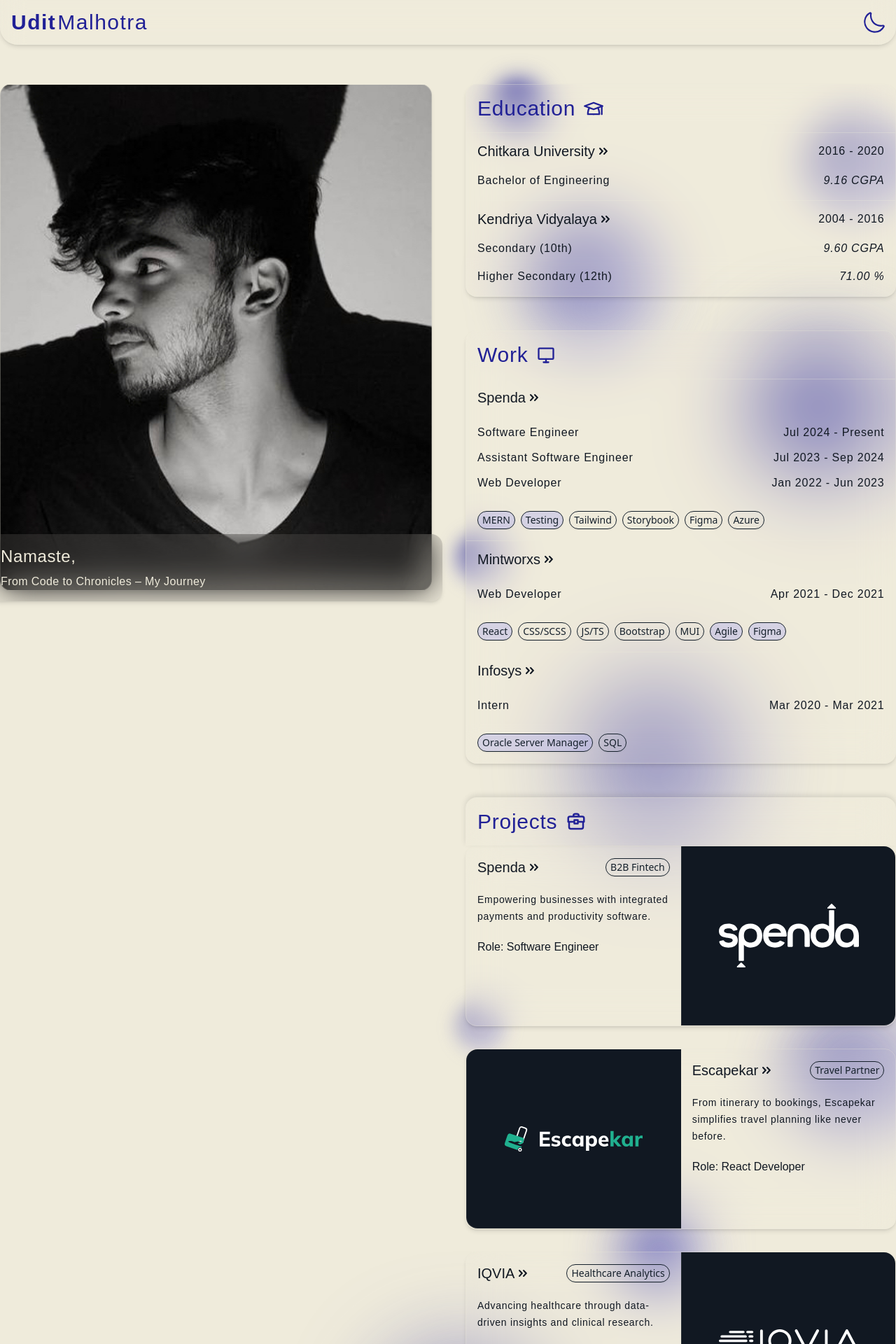
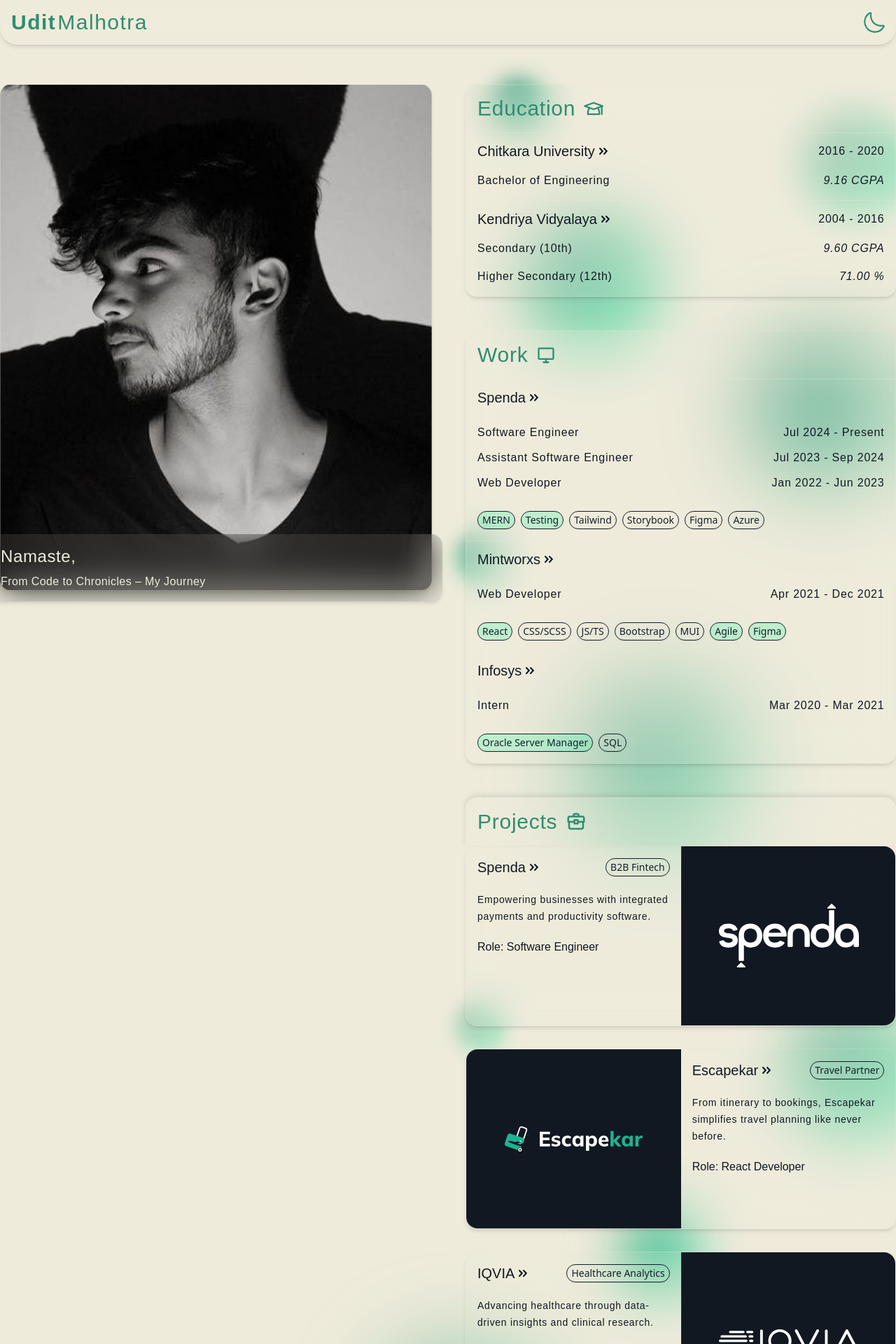
Before and after one commit to uditmalhotraa/udit-portfolio, a React (Vite) app: page /#/ in a window 1280 px wide. Shown: the top 1920 px of the page at 70% size. Built offline with nearby package versions, Linux system fonts and the light colour scheme.

Commit message:
Accent colour update

```diff
--- a/src/components/Chip.tsx
+++ b/src/components/Chip.tsx
@@ -9,7 +9,7 @@ const Chip = (props: ChipProps) => {
   return (
     <div
       className={`rounded-full border border-gray dark:border-cream py-0.5 px-1.5 text-center text-sm font-light transition-all shadow-sm text-gray dark:text-cream ${
-        type === "filled" ? "bg-accent-dark/40 dark:bg-accent-light/40" : "bg-transparent"
+        type === "filled" ? "bg-accent-dark/20 dark:bg-accent-light/70" : "bg-transparent"
       }`}
     >
       {text}
--- a/src/screens/Landing.jsx
+++ b/src/screens/Landing.jsx
@@ -108,21 +108,21 @@ export const Landing = () => {
                 <div
                   style={{
                     background:
-                      "radial-gradient(circle at 33% 33%, #21219660, #AFAFED60)",
+                      "radial-gradient(circle at 33% 33%, #2f8d7260, #00ffa260)",
                   }}
                   className="z-0 absolute top-10 -right-4 w-[150px] h-[150px] rounded-full blur-lg"
                 ></div>
                 <div
                   style={{
                     background:
-                      "radial-gradient(circle at 33% 33%, #212196, #AFAFED60)",
+                      "radial-gradient(circle at 33% 33%, #2f8d72, #00ffa260)",
                   }}
                   className="z-0 absolute -top-2 left-10 w-[75px] h-[75px] rounded-full blur-lg"
                 ></div>
                 <div
                   style={{
                     background:
-                      "radial-gradient(circle at 33% 33%, #21219680, #AFAFED80)",
+                      "radial-gradient(circle at 33% 33%, #2f8d7280, #00ffa280)",
                   }}
                   className="z-0 absolute -bottom-5 -left-20 lg:left-20 lg:-bottom-20 w-[200px] h-[200px] rounded-full blur-2xl animate-spin lg:animate-none"
                 ></div>
@@ -140,7 +140,7 @@ export const Landing = () => {
                     return (
                       <div
                         key={educationData.educationIndex}
-                        className={`flex flex-col border-t border-cream/30 dark:border-gray/30 pt-3 dark:hover:bg-accent-dark/5 hover:bg-accent-light/5 px-4 pb-4 ${isLast? "!rounded-b-2xl" : "rounded-b-none"}`}
+                        className={`flex flex-col border-t border-cream/30 dark:border-gray/30 pt-3 dark:hover:bg-accent-dark/10 hover:bg-accent-light/10 px-4 pb-4 ${isLast? "!rounded-b-2xl" : "rounded-b-none"}`}
                       >
                         <div className="flex flex-row justify-between items-center w-full">
                           <a
@@ -178,21 +178,21 @@ export const Landing = () => {
                 <div
                   style={{
                     background:
-                      "radial-gradient(circle at 33% 33%, #21219690, #AFAFED50)",
+                      "radial-gradient(circle at 33% 33%, #2f8d7290, #00ffa250)",
                   }}
                   className="z-0 absolute top-10 lg:top-72 -left-4 w-[75px] h-[75px] rounded-full blur-md"
                 ></div>
                 <div
                   style={{
                     background:
-                      "radial-gradient(circle at 33% 33%, #212196, #AFAFED50)",
+                      "radial-gradient(circle at 33% 33%, #2f8d72, #00ffa250)",
                   }}
                   className="z-0 absolute -top-5 lg:top-5 -right-20 lg:right-0 w-[200px] h-[200px] rounded-full blur-3xl"
                 ></div>
                 <div
                   style={{
                     background:
-                      "radial-gradient(circle at 33% 33%, #21219690, #AFAFED50)",
+                      "radial-gradient(circle at 33% 33%, #2f8d7290, #00ffa250)",
                   }}
                   className="z-0 absolute -bottom-32 right-10 lg:right-52 w-[250px] h-[250px] rounded-full blur-3xl animate-spin lg:animate-none"
                 ></div>
@@ -210,7 +210,7 @@ export const Landing = () => {
                     return (
                     <div
                       key={workData.workIndex}
-                      className={`flex flex-col border-t border-cream/30 dark:border-gray/30 pt-3 bg-black/0 dark:hover:bg-accent-dark/5 hover:bg-accent-light/5 pb-4 px-4 ${isLast? "!rounded-b-2xl" : "rounded-b-none"}`}
+                      className={`flex flex-col border-t border-cream/30 dark:border-gray/30 pt-3 bg-black/0 dark:hover:bg-accent-dark/10 hover:bg-accent-light/10 pb-4 px-4 ${isLast? "!rounded-b-2xl" : "rounded-b-none"}`}
                     >
                       <a
                         className="font-poppins group inline-flex gap-[6px] items-center w-fit mb-3 text-xl font-medium text-darkgray dark:text-cream hover:text-accent-light dark:hover:text-accent-dark"
@@ -258,28 +258,28 @@ export const Landing = () => {
                 <div
                   style={{
                     background:
-                      "radial-gradient(circle at 33% 33%, #21219650, #AFAFED50)",
+                      "radial-gradient(circle at 33% 33%, #2f8d7250, #00ffa250)",
                   }}
                   className="z-0 absolute top-[32%] -left-4 w-[75px] h-[75px] rounded-full blur-md"
                 ></div>
                 <div
                   style={{
                     background:
-                      "radial-gradient(circle at 33% 33%, #21219670, #AFAFED70)",
+                      "radial-gradient(circle at 33% 33%, #2f8d7270, #00ffa270)",
                   }}
                   className="z-0 absolute top-72 -right-20 lg:-right-10 w-[200px] h-[200px] rounded-full blur-2xl animate-spin lg:animate-none"
                 ></div>
                 <div
                   style={{
                     background:
-                      "radial-gradient(circle at 33% 33%, #212196, #AFAFED)",
+                      "radial-gradient(circle at 33% 33%, #2f8d72, #00ffa2)",
                   }}
                   className="z-0 absolute bottom-96 lg:bottom-52 right-32 lg:right-72 w-[100px] h-[100px] rounded-full blur-2xl"
                 ></div>
                 <div
                   style={{
                     background:
-                      "radial-gradient(circle at 33% 33%, #21219690, #AFAFED50)",
+                      "radial-gradient(circle at 33% 33%, #2f8d7290, #00ffa250)",
                   }}
                   className="z-0 absolute -bottom-32 -left-32 w-[250px] h-[250px] rounded-full blur-3xl"
                 ></div>
@@ -295,7 +295,7 @@ export const Landing = () => {
                   {projectsData.map((projectsData) => (
                     <div
                       key={projectsData.projectIndex}
-                      className="flex flex-col backdrop-blur-xl md:flex-row gap-x-0 md:gap-y-0 shadow-md gap-y-4 rounded-2xl w-full h-auto border border-cream/30 dark:border-gray/30 z-10 dark:hover:bg-accent-dark/5 hover:bg-accent-light/5 will-change-transform transform-gpu"
+                      className="flex flex-col backdrop-blur-xl md:flex-row gap-x-0 md:gap-y-0 shadow-md gap-y-4 rounded-2xl w-full h-auto border border-cream/30 dark:border-gray/30 z-10 dark:hover:bg-accent-dark/10 hover:bg-accent-light/10 will-change-transform transform-gpu"
                     >
                       <div
                         className={`${
@@ -344,7 +344,7 @@ export const Landing = () => {
                 <div
                   style={{
                     background:
-                      "radial-gradient(circle at 33% 33%, #212196, #AFAFED90)",
+                      "radial-gradient(circle at 33% 33%, #2f8d72, #00ffa290)",
                   }}
                   className="z-0 absolute -bottom-32 -right-40 lg:right-0 w-[250px] h-[250px] rounded-full blur-3xl animate-spin lg:animate-none"
                 ></div>
@@ -362,7 +362,7 @@ export const Landing = () => {
                     return (
                     <div
                       key={interestData.interestIndex}
-                      className={`flex flex-col border-t border-cream/30 dark:border-gray/30 pt-3 bg-black/0 dark:hover:bg-accent-dark/5 hover:bg-accent-light/5 pb-4 px-4 ${isLast? "!rounded-b-2xl" : "rounded-b-none"}`}
+                      className={`flex flex-col border-t border-cream/30 dark:border-gray/30 pt-3 bg-black/0 dark:hover:bg-accent-dark/10 hover:bg-accent-light/10 pb-4 px-4 ${isLast? "!rounded-b-2xl" : "rounded-b-none"}`}
                     >
                       <p className=" font-poppins text-base font-normal text-darkgray dark:text-cream">
                         {interestData.name}
--- a/tailwind.config.js
+++ b/tailwind.config.js
@@ -1,23 +1,22 @@
 /** @type {import('tailwindcss').Config} */
 export default {
-  darkMode: 'class',
-  content: [
-    "./index.html",
-    "./src/**/*.{js,ts,jsx,tsx}",
-  ],
+  darkMode: "class",
+  content: ["./index.html", "./src/**/*.{js,ts,jsx,tsx}"],
   theme: {
     colors: {
-      transparent: 'transparent',
-      'cream': '#efebdb',
-      'gray': '#15202B',
-      'darkgray': '#111822',
-      'accent-light': '#212196',
-      'accent-dark': '#AFAFED',
-      'black': '#000000',
-      'white': '#ffffff',
+      transparent: "transparent",
+      cream: "#efebdb",
+      gray: "#15202B",
+      darkgray: "#111822",
+      // "accent-light": "#212196",
+      // "accent-dark": "#AFAFED",
+      "accent-light": "#2f8d72",
+      "accent-dark": "#00ffa2",
+      black: "#000000",
+      white: "#ffffff",
     },
     fontFamily: {
-      poppins: 'Poppins, sans-serif',
+      poppins: "Poppins, sans-serif",
     },
     fontWeight: {
       thin: 200,
@@ -30,16 +29,16 @@ export default {
     },
     extend: {
       boxShadow: {
-        'container': 'rgba(75, 75, 75, 0.24) 0px 3px 8px -1px',
-        'containerXL': 'rgba(75, 75, 75, 0.44) 0px 4px 10px',
-        'rim': 'rgba(75, 75, 75, 0.15) 0px -3px 7px',
-        'neo-light':  '16px 16px 30px #e1ddce, -16px -16px 30px #fdf9e8',
-        'neo-dark': '16px 16px 32px #101821, -16px -16px 32px #1a2835'
+        container: "rgba(75, 75, 75, 0.24) 0px 3px 8px -1px",
+        containerXL: "rgba(75, 75, 75, 0.44) 0px 4px 10px",
+        rim: "rgba(75, 75, 75, 0.15) 0px -3px 7px",
+        "neo-light": "16px 16px 30px #e1ddce, -16px -16px 30px #fdf9e8",
+        "neo-dark": "16px 16px 32px #101821, -16px -16px 32px #1a2835",
       },
       backgroundImage: {
-        'uditPic': "url('../src/assets/UditPic.webp')",
-      }
+        uditPic: "url('../src/assets/UditPic.webp')",
+      },
     },
   },
   plugins: [],
-}
+};
```
